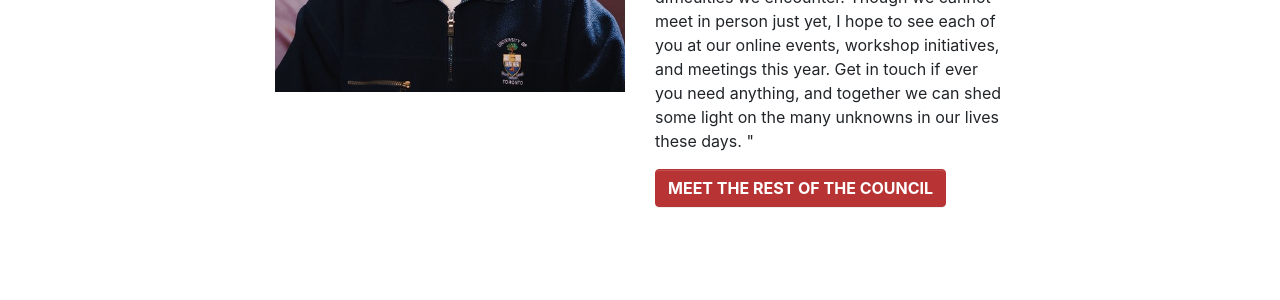
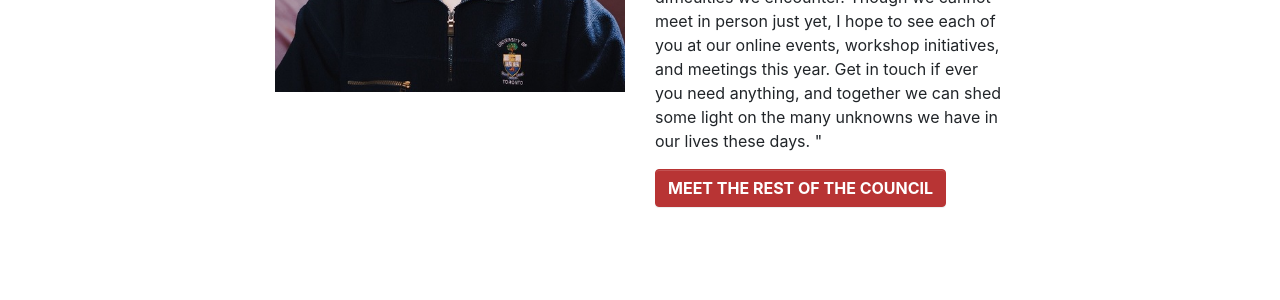
Before and after one commit to uclit-webmaster/uclit-site, a Jekyll site: the page built from index.html, in a window 1280 px wide and 1369 px high. Shown: the part 906-1206 px from the top of the window. Built offline with Jekyll 4.4.1, drawn with Linux system fonts in a browser that asks for light colours; nearby versions of some CDN libraries; some of the changed text lies outside the part shown.

Commit message:
Update presidents-message.yml

```diff
--- a/_data/presidents-message.yml
+++ b/_data/presidents-message.yml
@@ -9,4 +9,4 @@ image: /assets/images/headshots/liam.jpeg
 name: Liam Bryant
 # https://yaml-multiline.info/ (info about multiline strings in yaml)
 message: |
-  For over one hundred and fifty years, our council has represented students at UC, and this year will prove no different. We remain absolutely committed to advocating for just causes, supporting our college spirit, and engaging our community no matter what difficulties we encounter. Though we cannot meet in person just yet, I hope to see each of you at our online events, workshop initiatives, and meetings this year. Get in touch if ever you need anything, and together we can shed some light on the many unknowns in our lives these days.
+  For over one hundred and fifty years, our council has represented students at UC, and this year will prove no different. We remain absolutely committed to advocating for just causes, supporting our college spirit, and engaging our community no matter what difficulties we encounter. Though we cannot meet in person just yet, I hope to see each of you at our online events, workshop initiatives, and meetings this year. Get in touch if ever you need anything, and together we can shed some light on the many unknowns we have in our lives these days.
```
